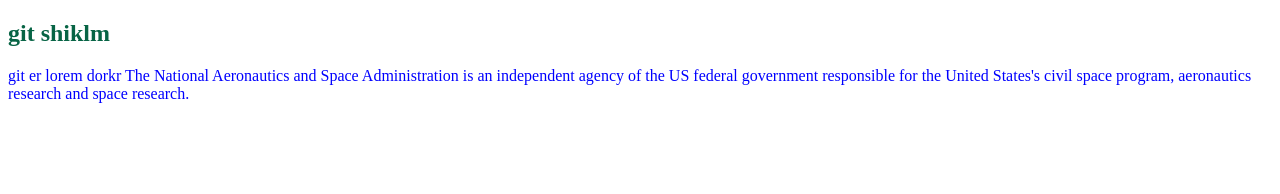
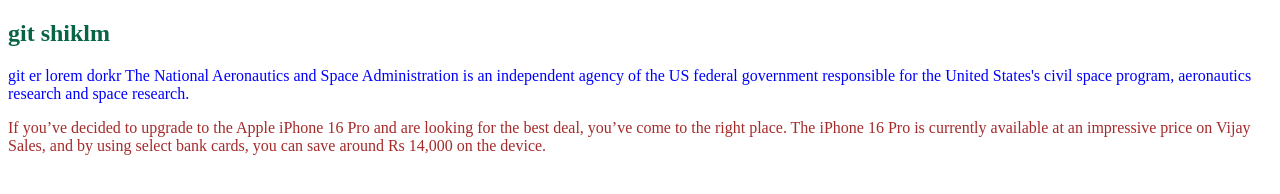
Before and after one commit to NYM-34/git-done, a plain HTML site: page index2.html in a window 1280 px wide. Drawn offline with Linux system fonts and the light colour scheme.

Commit message:
2nd time added

```diff
--- a/index2.html
+++ b/index2.html
@@ -8,6 +8,9 @@
 <body>
     <h2 style="color: rgb(7, 100, 69);">git shiklm </h2>
     <p style="color: blue ;"> git er lorem dorkr The National Aeronautics and Space Administration is an independent agency of the US federal government responsible for the United States's civil space program, aeronautics research and space research.</p>
+    <div style="color: brown;">If you’ve decided to upgrade to the Apple iPhone 16 Pro and are looking for the best deal, you’ve come to the right place. The iPhone 16 Pro is currently available at an impressive price on Vijay Sales, and by using select bank cards, you can save around Rs 14,000 on the device.
+
+ </div>
 
 </body>
 </html>
```
